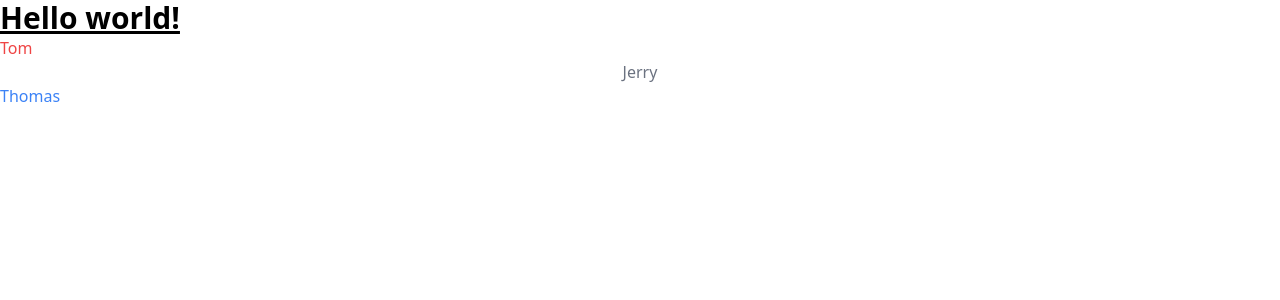
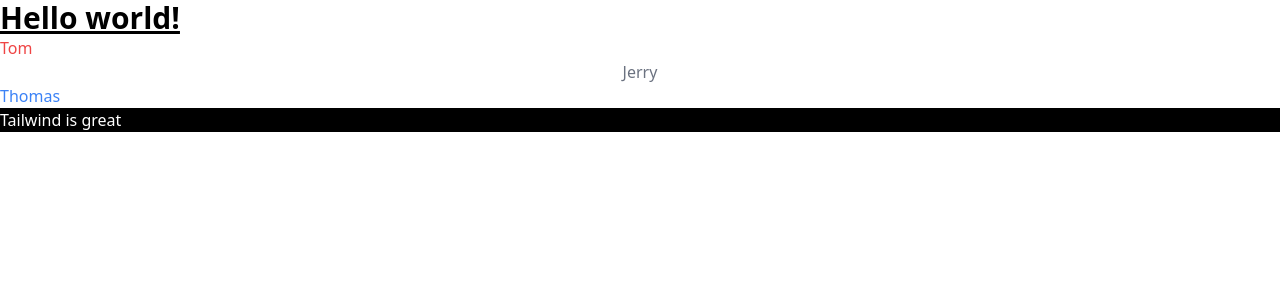
Before and after one commit to Riddhi73/tailwind-css-practice, a React (Vite) app: page / in a window 1280 px wide. Shown: the top 300 px of the page. Built offline with nearby package versions, Linux system fonts and the light colour scheme.

Commit message:
Add background color

```diff
--- a/src/App.jsx
+++ b/src/App.jsx
@@ -9,6 +9,7 @@ function App() {
         <p className="text-gray-500 text-center">Jerry</p>
         <p className="text-blue-500">Thomas</p>
       </div>
+      <div className="bg-black text-white">Tailwind is great</div>
     </>
   );
 }
```
